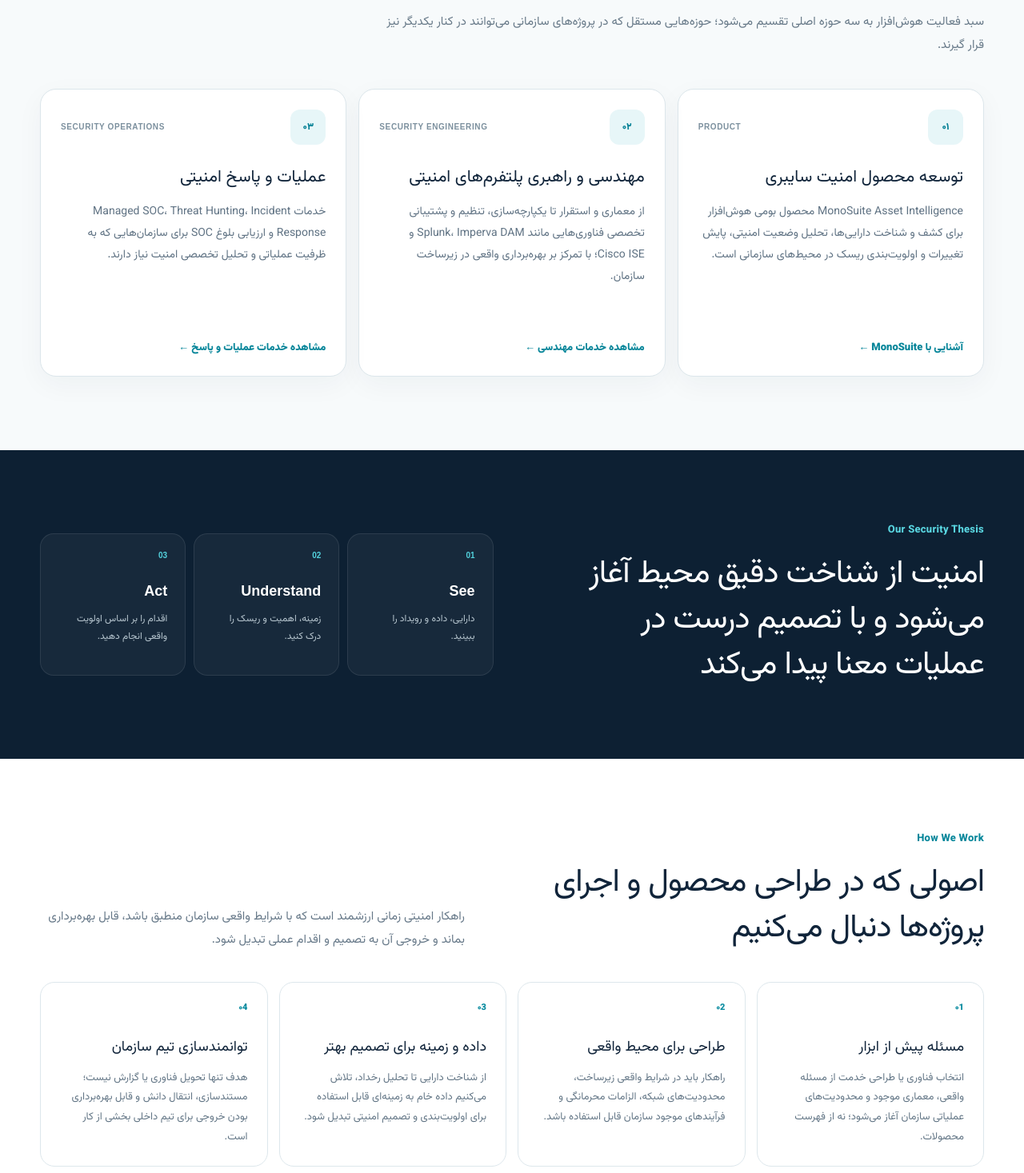
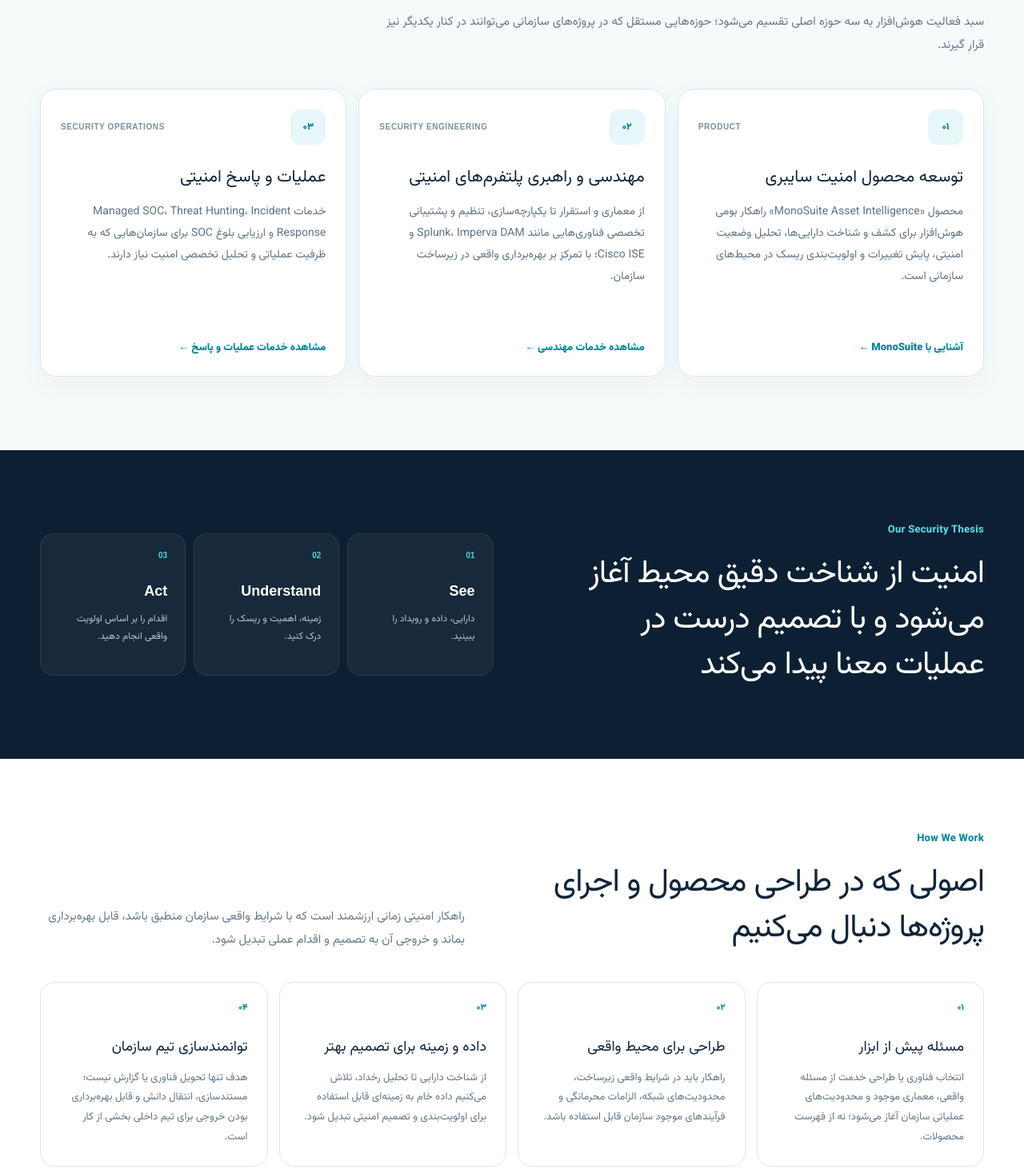
Before and after one commit to monaderi1/houshafzar-website, a Next.js app: page /about in a window 1280 px wide. Shown: the part 1295-2762 px from the top of the page at 80% size. Built offline with nearby package versions, Linux system fonts and the light colour scheme.

Commit message:
Refine About page copy and numbering

```diff
--- a/app/about/page.tsx
+++ b/app/about/page.tsx
@@ -13,7 +13,7 @@ const portfolio = [
     number: '۰۱',
     label: 'PRODUCT',
     title: 'توسعه محصول امنیت سایبری',
-    text: 'MonoSuite Asset Intelligence محصول بومی هوش‌افزار برای کشف و شناخت دارایی‌ها، تحلیل وضعیت امنیتی، پایش تغییرات و اولویت‌بندی ریسک در محیط‌های سازمانی است.',
+    text: 'محصول «MonoSuite Asset Intelligence» راهکار بومی هوش‌افزار برای کشف و شناخت دارایی‌ها، تحلیل وضعیت امنیتی، پایش تغییرات و اولویت‌بندی ریسک در محیط‌های سازمانی است.',
     href: '/monosuit/',
     link: 'آشنایی با MonoSuite',
   },
@@ -36,10 +36,10 @@ const portfolio = [
 ];
 
 const principles = [
-  ['مسئله پیش از ابزار', 'انتخاب فناوری یا طراحی خدمت از مسئله واقعی، معماری موجود و محدودیت‌های عملیاتی سازمان آغاز می‌شود؛ نه از فهرست محصولات.'],
-  ['طراحی برای محیط واقعی', 'راهکار باید در شرایط واقعی زیرساخت، محدودیت‌های شبکه، الزامات محرمانگی و فرآیندهای موجود سازمان قابل استفاده باشد.'],
-  ['داده و زمینه برای تصمیم بهتر', 'از شناخت دارایی تا تحلیل رخداد، تلاش می‌کنیم داده خام به زمینه‌ای قابل استفاده برای اولویت‌بندی و تصمیم امنیتی تبدیل شود.'],
-  ['توانمندسازی تیم سازمان', 'هدف تنها تحویل فناوری یا گزارش نیست؛ مستندسازی، انتقال دانش و قابل بهره‌برداری بودن خروجی برای تیم داخلی بخشی از کار است.'],
+  ['۰۱', 'مسئله پیش از ابزار', 'انتخاب فناوری یا طراحی خدمت از مسئله واقعی، معماری موجود و محدودیت‌های عملیاتی سازمان آغاز می‌شود؛ نه از فهرست محصولات.'],
+  ['۰۲', 'طراحی برای محیط واقعی', 'راهکار باید در شرایط واقعی زیرساخت، محدودیت‌های شبکه، الزامات محرمانگی و فرآیندهای موجود سازمان قابل استفاده باشد.'],
+  ['۰۳', 'داده و زمینه برای تصمیم بهتر', 'از شناخت دارایی تا تحلیل رخداد، تلاش می‌کنیم داده خام به زمینه‌ای قابل استفاده برای اولویت‌بندی و تصمیم امنیتی تبدیل شود.'],
+  ['۰۴', 'توانمندسازی تیم سازمان', 'هدف تنها تحویل فناوری یا گزارش نیست؛ مستندسازی، انتقال دانش و قابل بهره‌برداری بودن خروجی برای تیم داخلی بخشی از کار است.'],
 ];
 
 export default function AboutPage() {
@@ -159,9 +159,9 @@ export default function AboutPage() {
               <p>راهکار امنیتی زمانی ارزشمند است که با شرایط واقعی سازمان منطبق باشد، قابل بهره‌برداری بماند و خروجی آن به تصمیم و اقدام عملی تبدیل شود.</p>
             </div>
             <div className={styles.principlesGrid}>
-              {principles.map(([title, text], index) => (
-                <article key={title}>
-                  <span>۰{index + 1}</span>
+              {principles.map(([number, title, text]) => (
+                <article key={number}>
+                  <span>{number}</span>
                   <h3>{title}</h3>
                   <p>{text}</p>
                 </article>
```
